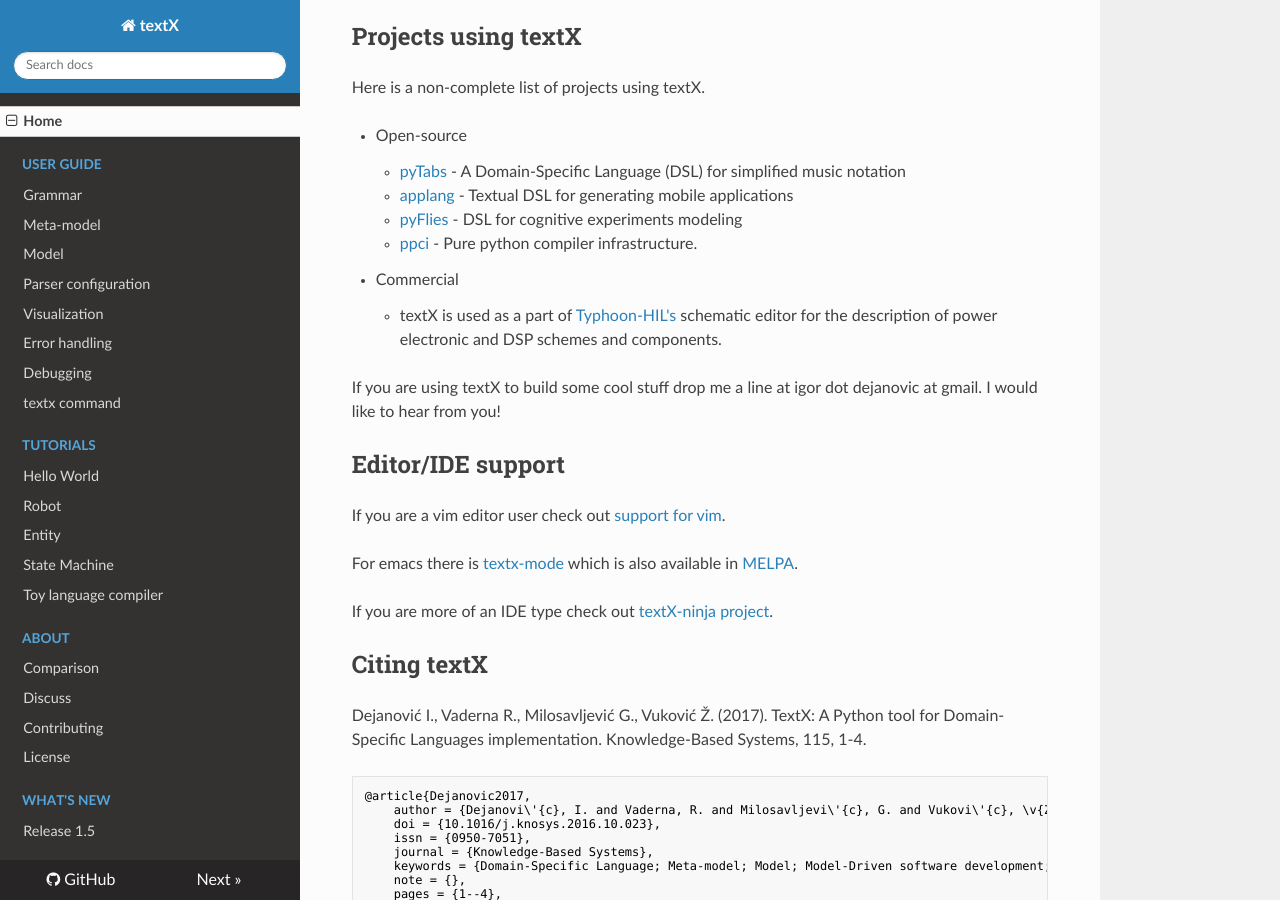
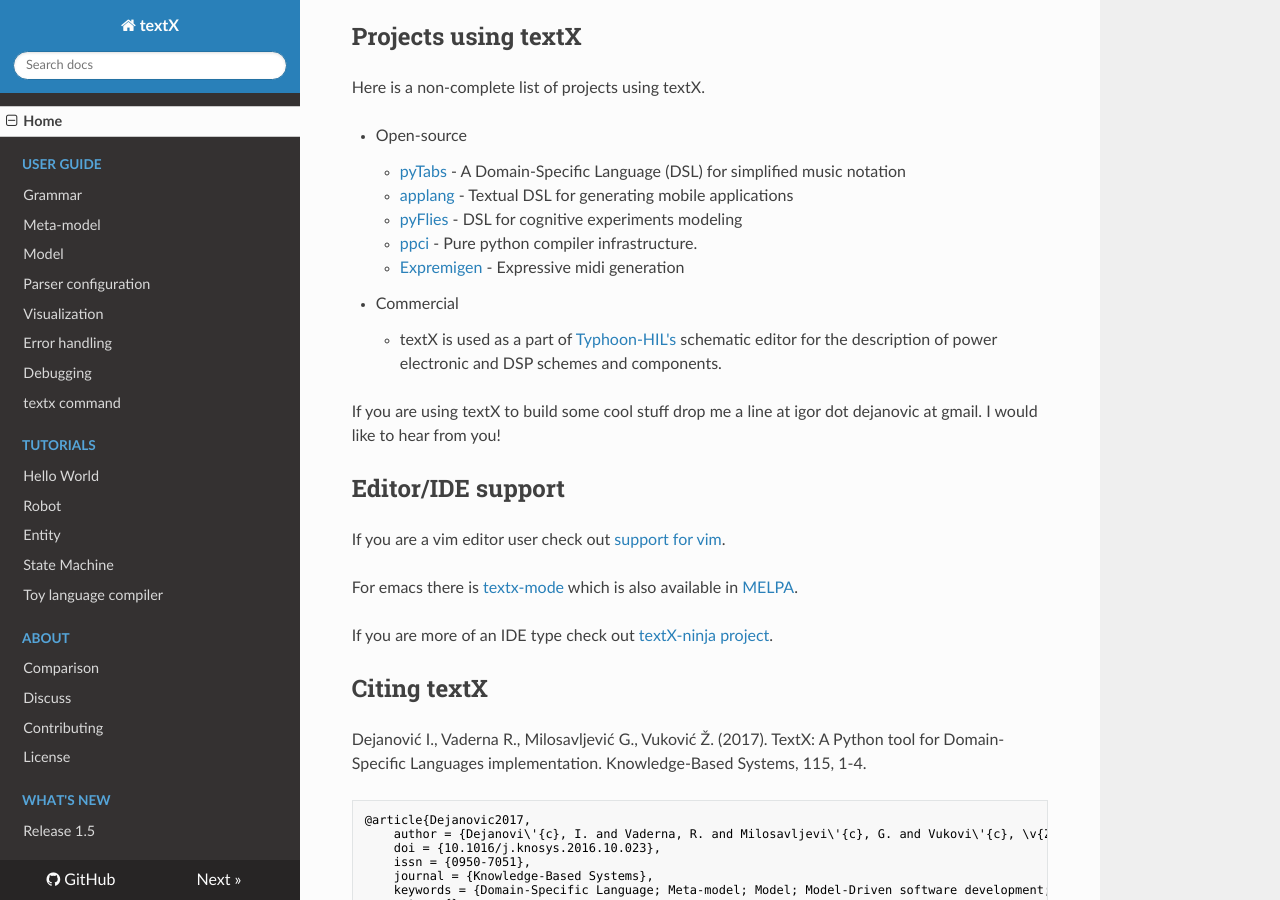
Before and after one commit to textX/textX, an MkDocs documentation site: the page built from docs/index.md, in a window 1280 px wide and 900 px high, scrolled down 2795 px. Built offline with MkDocs 1.6.1, drawn with Linux system fonts in a browser that asks for light colours; nearby versions of some CDN libraries; old or Windows-style settings are respelled for this version of MkDocs.

Commit message:
Added link to Expremigen project in the docs.

```diff
--- a/docs/index.md
+++ b/docs/index.md
@@ -138,6 +138,7 @@
       experiments modeling
     - [ppci](http://ppci.readthedocs.io/en/latest/index.html) - Pure python
       compiler infrastructure.
+    - [Expremigen](https://github.com/shimpe/expremigen) -  Expressive midi generation
 
 * Commercial
 
```
